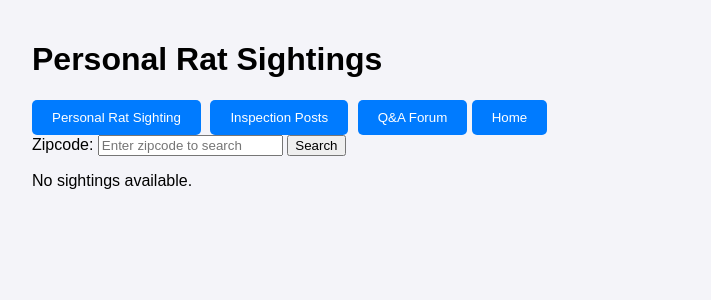
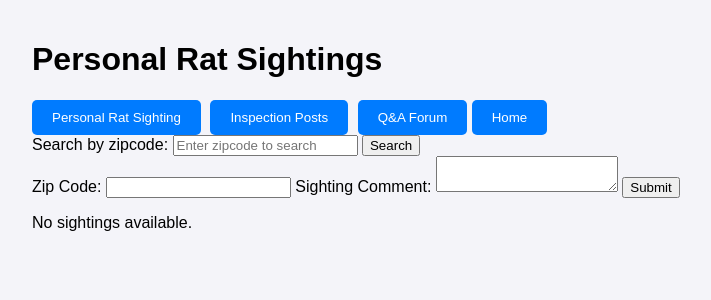
Before and after one commit to hannahyanover/nycrat, a Flask app: template templates/personal_sighting.html in a window 1280 px wide. Shown: the top 300 px of the page, without its empty margins (208-919 px from the left). Run offline with Flask 2, Linux system fonts and the light colour scheme; the template is opened without the code that fills it, so the values that code supplies are empty; parts of the project's set-up code (start-up, migrations or seed data) failed here and were passed over.

Commit message:
Update personal_sighting.html

```diff
--- a/templates/personal_sighting.html
+++ b/templates/personal_sighting.html
@@ -83,31 +99,49 @@
         </button>
 
         <form action="/search_sighting" method="POST">
-            <label for="zip_code">Zipcode:</label>
+            <label for="zip_code">Search by zipcode:</label>
             <input type="text" id="zip_code" name="zip_code" placeholder="Enter zipcode to search" required>
             <button type="submit">Search</button>
         </form>
 
+        <form id="addSighting" onsubmit="event.preventDefault(); submitPost(this);">
+            <label for="zip_code">Zip Code:</label>
+            <input type="text" id="zip_code" name="zip_code" required>
+
+            <label for="sighting_comment">Sighting Comment:</label>
+            <textarea id="text" name="sighting_comment" required></textarea>
+
+            <button type="submit">Submit</button>
+        </form>
+
+
         {% if data %}
             {% for post in data %}
                 <div class="post-box">
-                    <div class="post-id">Post ID: {{ post['sighting_id'] }}</div>
-                    <div class="post-comment">Sighting Comment: {{ post['sighting_comment'] }}</div>
+                    <div class="sighting-id">Sighting ID: {{ post['sighting_id'] }}</div>
+                    <div class="post-comment">Sighting: {{ post['sighting_comment'] }}</div>
                     <div class="post-zipcode">Zip Code: {{ post['zip_code'] }}</div>
-                    <div class="post-likes"> #
-                        Likes: <span id="like-count-{{ post['sighting_id'] }}">{{ post['like_count'] }}</span>
+                    <div class="post-id">Post Id: {{ post['post_id'] }}</div>
+                    <div class="post-likes">
+                        Likes: <span id="like-count-{{ post['post_id'] }}">{{ post['like_count'] }}</span>
                     </div>
 
-                    <button class="like-button" onclick="updateLikeCount({{ post['sighting_id'] }}, 'add')">Like</button>
-                    <button class="like-button" onclick="updateLikeCount({{ post['sighting_id'] }}, 'subtract')">Dislike</button> #
+                    <button class="like-button" data-sighting-id="{{ post['post_id'] }}" onclick="updateLikeCount(this, 'add')">Like</button>
+                    <button class="like-button" data-sighting-id="{{ post['post_id'] }}" onclick="updateLikeCount(this, 'subtract')">Dislike</button>
 
-                    {% if post['comment_text'] %}
-                        <div class="comment-box">
-                            <div class="comment-text">Comment: {{ post['comment_text'] }}</div>
+                    <div class="comment-box" >
+                        <h4>Comments:</h4>
+                        <div id="comment-list-{{ post['post_id'] }}">
+                            {% for comment in post.comments %}
+                                <div class="comment-text">{{ comment.comment_text }}</div>
+                            {% else %}
+                                <p>No comments yet.</p>
+                            {% endfor %}
                         </div>
-                    {% else %}
-                        <p>No comments yet.</p>
-                    {% endif %}
+                        <textarea id="comment-text-{{ post['post_id'] }}" placeholder="Write a comment..."></textarea>
+                        <button data-sighting-id="{{ post['post_id'] }}" onclick="submitComment(this)">Post Comment</button>
+                    </div>
+
                 </div>
             {% endfor %}
         {% else %}
@@ -115,8 +149,10 @@
         {% endif %}
     </div>
 <script>
+
     // This function sends an AJAX request to update the like count
-    function updateLikeCount(post_id, action) {
+    function updateLikeCount(button, action) {
+        const post_id = button.getAttribute("data-sighting-id");
         // Prepare data to send
         let data = { post_id: post_id, action: action };
 
@@ -136,6 +172,84 @@
         })
         .catch(error => console.error('Error:', error));  // Handle any errors
     }
+
+    function submitComment(buttonElement) {
+        const post_id = buttonElement.getAttribute("data-sighting-id");
+        const commentText = document.getElementById('comment-text-' + post_id).value;
+
+        if (!commentText.trim()) {
+            alert('Please enter a comment.');
+            return;
+        }
+
+        let data = { post_id: post_id, comment_text: commentText };
+
+        fetch('/submit_comment', {
+            method: 'POST',
+            headers: { 'Content-Type': 'application/json' },
+            body: JSON.stringify(data)
+        })
+        .then(response => response.json())
+        .then(data => {
+            if (data.message) {
+                alert(data.message);
+
+
+                const commentList = document.getElementById('comment-list-' + post_id);
+                const newComment = document.createElement('div');
+                newComment.classList.add('comment-text');
+                newComment.textContent = commentText;
+                commentList.appendChild(newComment);
+
+
+                document.getElementById('comment-text-' + post_id).value = '';
+            } else {
+                alert('Error adding comment');
+            }
+        })
+        .catch(error => console.error('Error:', error));
+    }
+
+    function submitPost(form) {
+        const zip_code = form.querySelector("input[name='zip_code']").value;
+        const sighting_comment = form.querySelector("textarea[name='sighting_comment']").value;
+
+        if (!sighting_comment.trim()) {
+            alert('Please enter a comment.');
+            return;
+        }
+        if (!zip_code.trim()) {
+            alert('Please enter a zipcode.');
+            return;
+        }
+
+        let data = { zip_code: zip_code, sighting_comment: sighting_comment };
+
+        fetch('/add_sighting', {
+            method: 'POST',
+            headers: { 'Content-Type': 'application/json' },
+            body: JSON.stringify(data)
+        })
+        .then(response => response.json())
+        .then(data => {
+            if (data.message) {
+                alert(data.message);
+                window.location.reload();
+
+            } else {
+                alert('Error adding comment');
+            }
+        })
+        .catch(error => console.error('Error:', error));
+    }
+
+
+
+
+
+
+
+
 </script>
 
 </body>
```
Also changed, not shown: other parts of templates/personal_sighting.html (+21 -5 lines).
